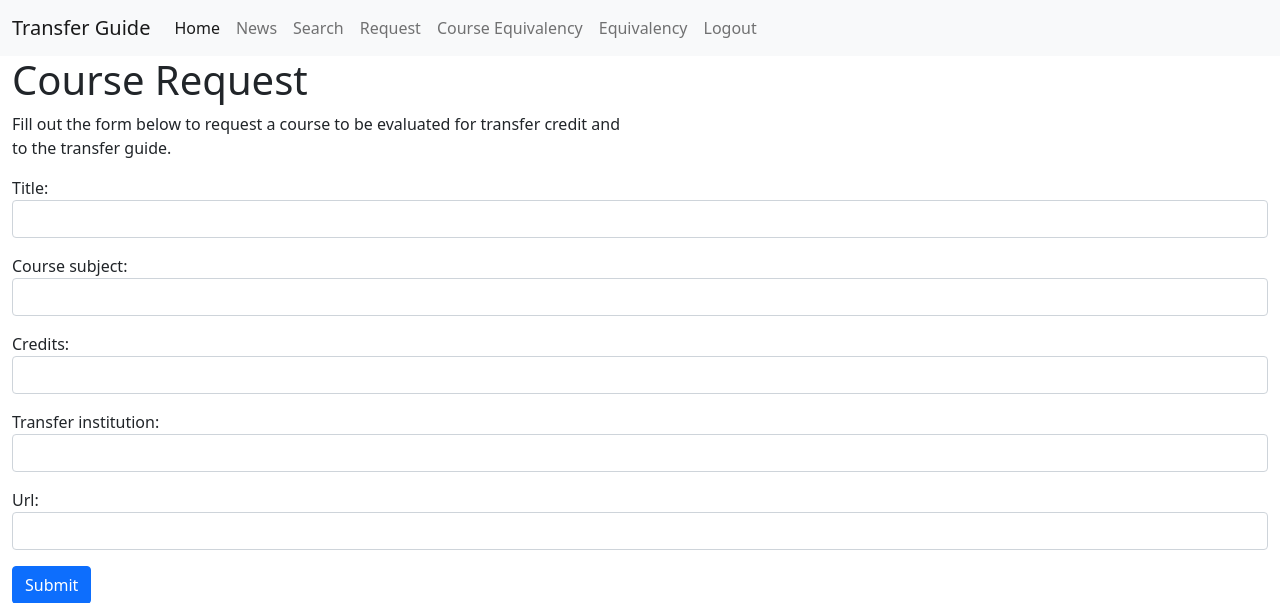
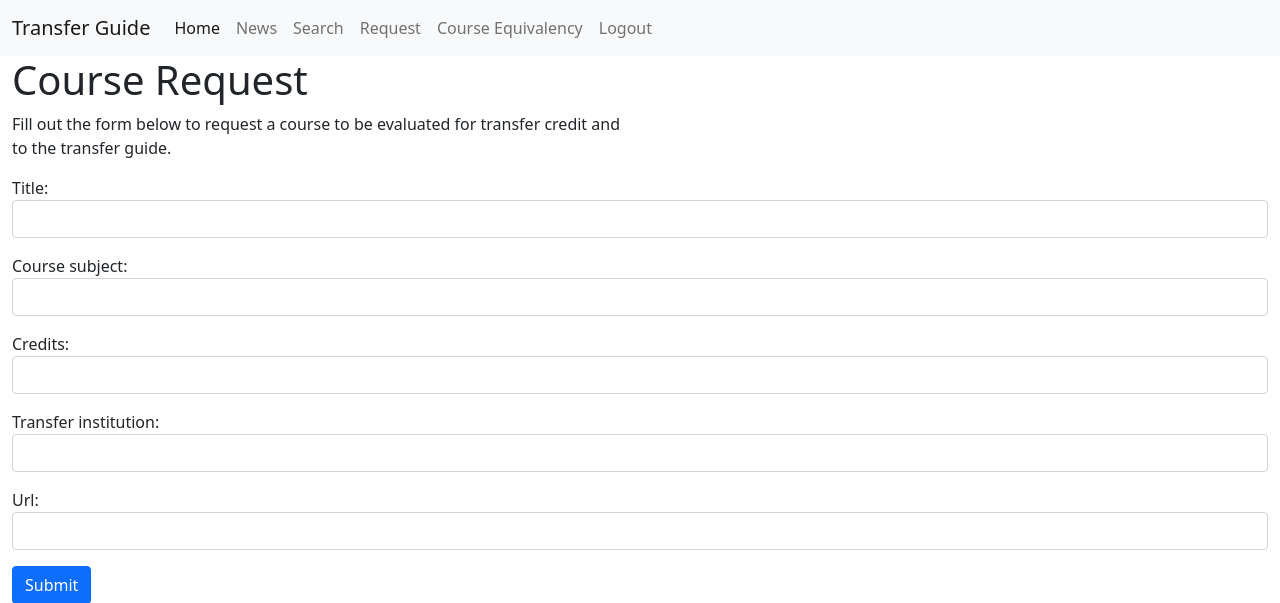
Before and after one commit to DTHM3/TransferGuide, a Django app: page /guide/course-request/ in a window 1280 px wide. Shown: the top 603 px of the page. Run offline with Django 4.2, Linux system fonts and the light colour scheme; the visitor is signed in with stand-in values (Sample User, id 1); some libraries are stand-ins or nearby versions.

Commit message:
no dupes

```diff
--- a/transferguideApp/templates/transferguideApp/index.html
+++ b/transferguideApp/templates/transferguideApp/index.html
@@ -27,7 +27,7 @@
         {% if user.is_authenticated %}
         <li class="nav-item"> <a class="nav-link" href='{% url 'course-request' %}'>Request</a></li>
         <li class="nav-item"> <a class="nav-link" href='{% url 'course_equivalency' %}'>Course Equivalency</a></li>
-        <li class="nav-item"> <a class="nav-link" href='{% url 'course-equivalency' %}'>Equivalency</a></li>
+        <!-- <li class="nav-item"> <a class="nav-link" href='{% url 'course-equivalency' %}'>Equivalency</a></li> -->
 
         <li class="nav-item"> <a class="nav-link" href="/logout">Logout</a></li>
         {% comment %} {% else %}
```
